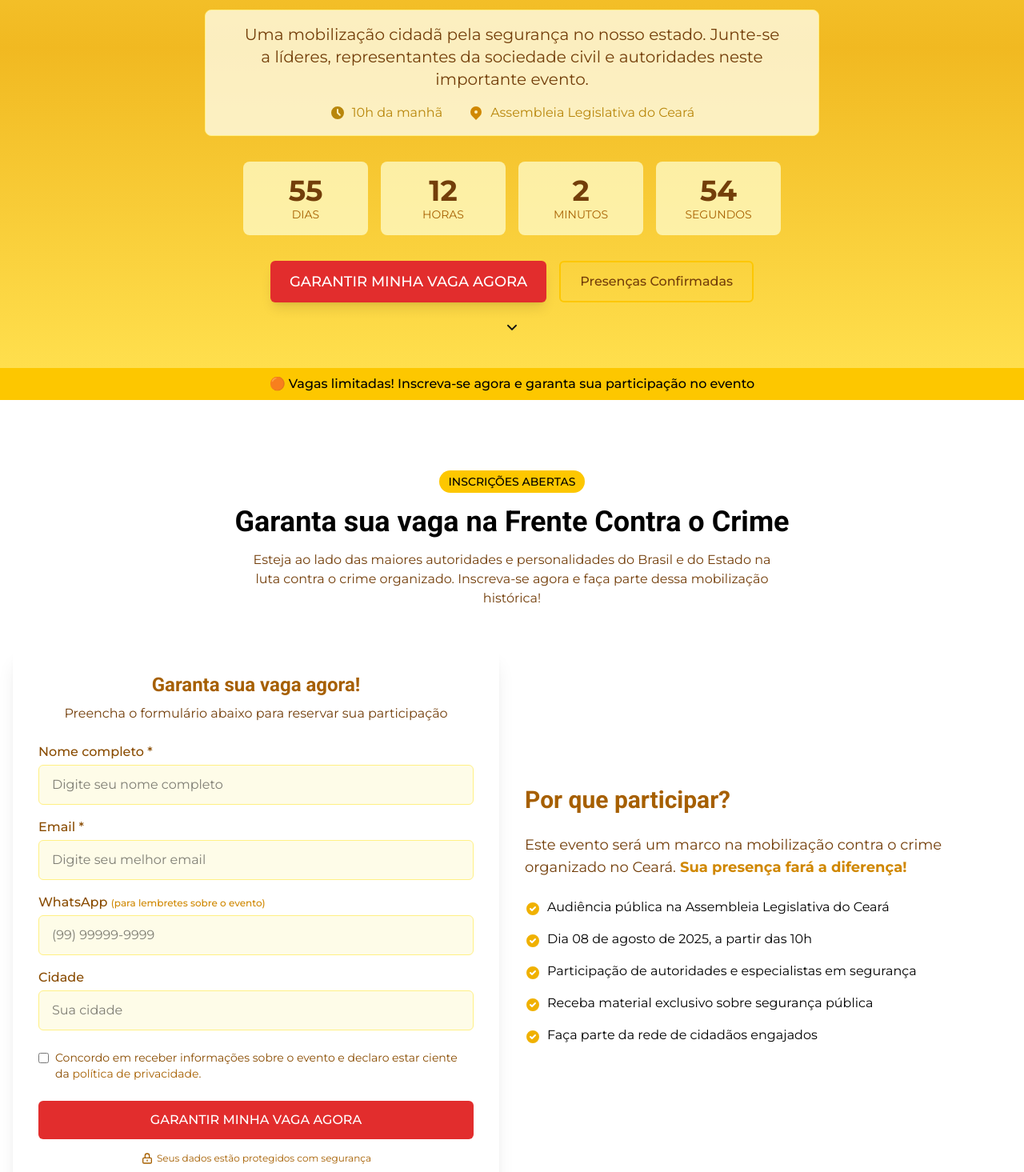
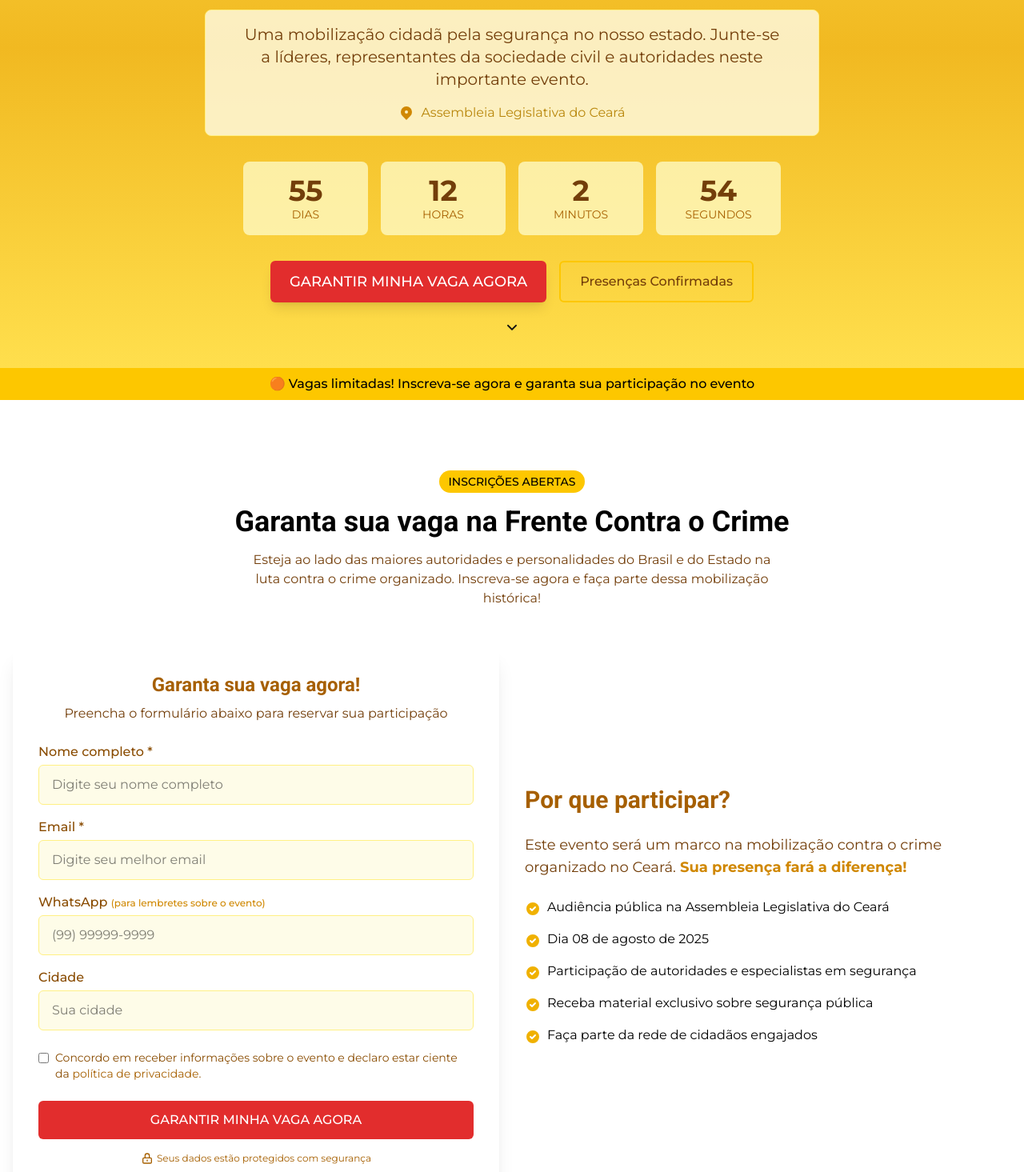
Before and after one commit to efemoreira/frentecontraocrimece, a Next.js app: page / in a window 1280 px wide. Shown: the part 340-1805 px from the top of the page at 80% size. Built offline with nearby package versions, Linux system fonts and the light colour scheme.

Commit message:
Remove horários específicos da programação e do LeadForm para simplificar a apresentação das informações.

```diff
--- a/src/components/About.tsx
+++ b/src/components/About.tsx
@@ -17,7 +17,7 @@ const tabs = [
 	{
 		id: 'programacao',
 		label: 'Programação',
-		content: 'A audiência acontecerá no dia 08 de agosto de 2025, das 10h às 17h, incluindo painéis de debate, apresentações de especialistas e sessão aberta para perguntas e propostas. A programação completa será divulgada nas próximas semanas.',
+		content: 'A audiência acontecerá no dia 08 de agosto de 2025, incluindo painéis de debate, apresentações de especialistas e sessão aberta para perguntas e propostas. A programação completa será divulgada nas próximas semanas.',
 	},
 	{
 		id: 'organizacao',
@@ -120,7 +120,7 @@ export default function About() {
 											Data e Hora:
 										</span>
 										<span className="font-medium text-black">
-											08 de Agosto de 2025, 10h às 17h
+											08 de Agosto de 2025
 										</span>
 									</div>
 
--- a/src/components/Hero.tsx
+++ b/src/components/Hero.tsx
@@ -135,12 +135,12 @@ export default function Hero() {
             </motion.p>
 
             <div className="mt-3 md:mt-4 text-[#b8860b] flex flex-wrap justify-center gap-x-4 md:gap-x-8 gap-y-2">
-              <div className="flex items-center">
+              {/* <div className="flex items-center">
                 <svg className="w-4 h-4 md:w-5 md:h-5 mr-1 md:mr-2 text-[#b8860b]" fill="currentColor" viewBox="0 0 20 20">
                   <path fillRule="evenodd" d="M10 18a8 8 0 100-16 8 8 0 000 16zm1-12a1 1 0 10-2 0v4a1 1 0 00.293.707l2.828 2.829a1 1 0 101.415-1.415L11 9.586V6z" clipRule="evenodd" />
                 </svg>
-                <span className="text-xs sm:text-sm md:text-base">10h da manhã</span>
-              </div>
+                <span className="text-xs sm:text-sm md:text-base"></span>
+              </div> */}
               <div className="flex items-center">
                 <svg className="w-4 h-4 md:w-5 md:h-5 mr-1 md:mr-2 text-yellow-600" fill="currentColor" viewBox="0 0 20 20">
                   <path fillRule="evenodd" d="M5.05 4.05a7 7 0 119.9 9.9L10 18.9l-4.95-4.95a7 7 0 010-9.9zM10 11a2 2 0 100-4 2 2 0 000 4z" clipRule="evenodd" />
--- a/src/components/LeadForm.tsx
+++ b/src/components/LeadForm.tsx
@@ -417,7 +417,7 @@ function PorQueParticiparContent() {
       <ul className="space-y-4 mb-8">
         {[
           'Audiência pública na Assembleia Legislativa do Ceará',
-          'Dia 08 de agosto de 2025, a partir das 10h',
+          'Dia 08 de agosto de 2025',
           'Participação de autoridades e especialistas em segurança',
           'Receba material exclusivo sobre segurança pública',
           'Faça parte da rede de cidadãos engajados'
```
